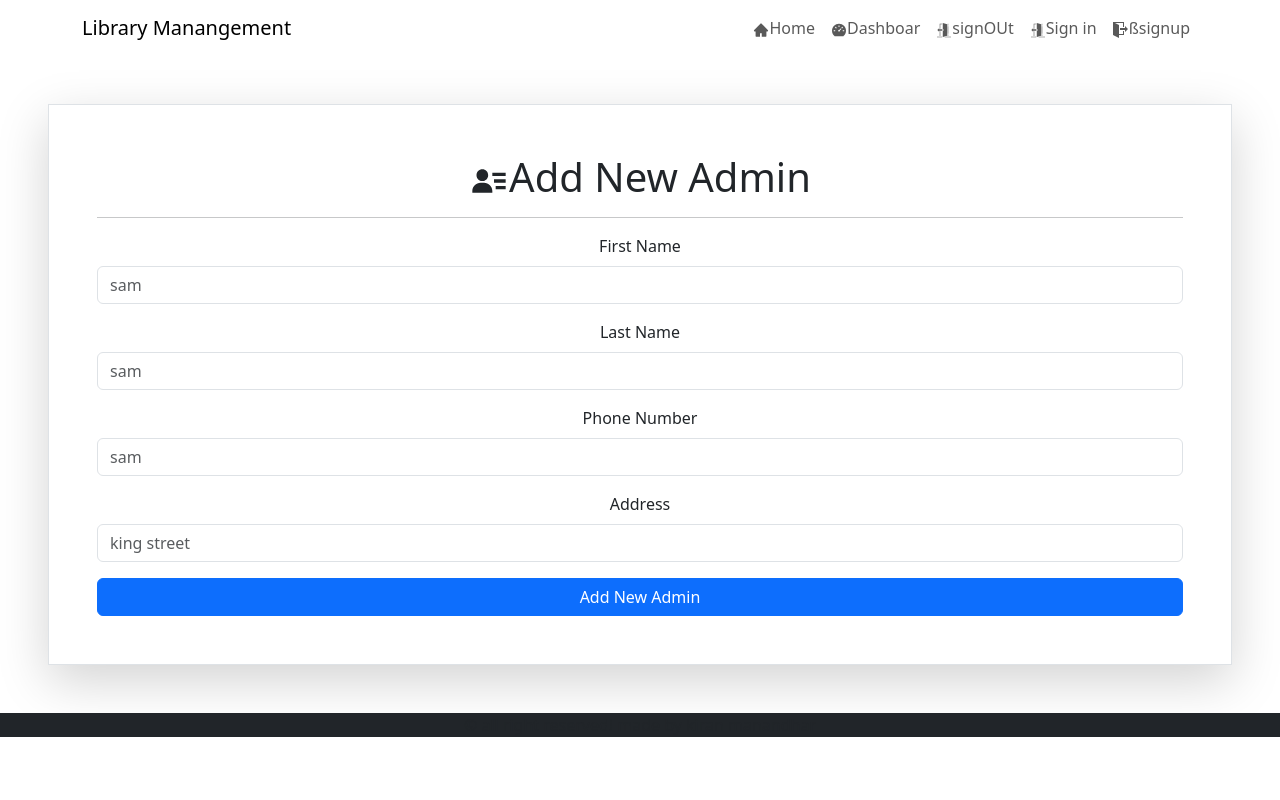
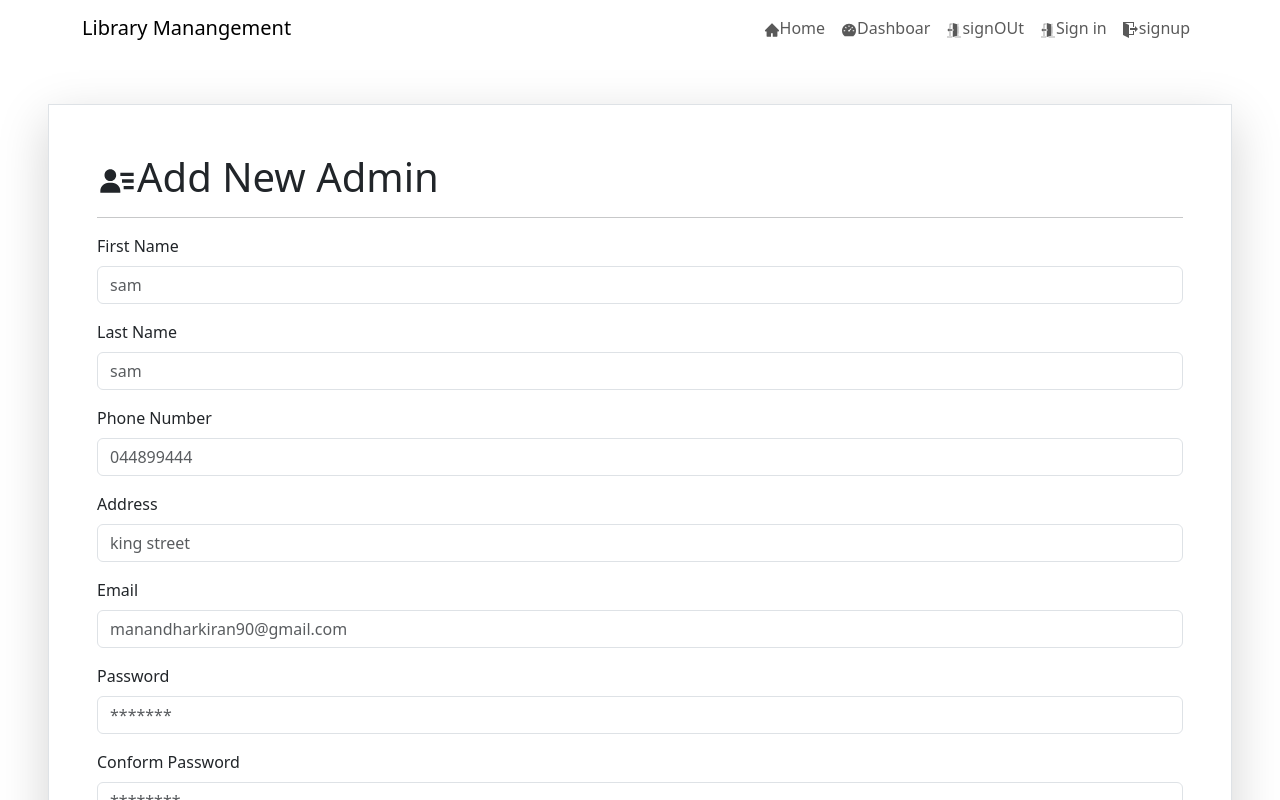
Before and after one commit to kiransamjhana/User_library, a React (Create React App) app: page / in a window 1280 px wide. Shown: the top 800 px of the page. Built offline with nearby package versions, Linux system fonts and the light colour scheme.

Commit message:
new user added in the database

```diff
--- a/src/App.css
+++ b/src/App.css
@@ -1,38 +1,3 @@
-.App {
-  text-align: center;
+.main {
+  min-height: calc(100vh -200px);
 }
-
-.App-logo {
-  height: 40vmin;
-  pointer-events: none;
-}
-
-@media (prefers-reduced-motion: no-preference) {
-  .App-logo {
-    animation: App-logo-spin infinite 20s linear;
-  }
-}
-
-.App-header {
-  background-color: #282c34;
-  min-height: 100vh;
-  display: flex;
-  flex-direction: column;
-  align-items: center;
-  justify-content: center;
-  font-size: calc(10px + 2vmin);
-  color: white;
-}
-
-.App-link {
-  color: #61dafb;
-}
-
-@keyframes App-logo-spin {
-  from {
-    transform: rotate(0deg);
-  }
-  to {
-    transform: rotate(360deg);
-  }
-}
--- a/src/App.js
+++ b/src/App.js
@@ -2,9 +2,10 @@
 
 import { ToastContainer } from "react-toastify";
 import { Routes, Route } from "react-router-dom";
-import { SignUp } from "./components/pages/signup-signin/SignUp";
+import SignUp from "./components/pages/signup-signin/SignUp";
 import { Login } from "./components/pages/signup-signin/Login";
 import { Home } from "./components/pages/home/Home";
+import "react-toastify/dist/ReactToastify.css";
 
 function App() {
   return (
--- a/src/components/layout/Header.js
+++ b/src/components/layout/Header.js
@@ -37,7 +37,7 @@
             <Nav.Link href="#link">
               {" "}
               <ImExit />
-              ßsignup
+              signup
             </Nav.Link>
           </Nav>
         </Navbar.Collapse>
--- a/src/components/pages/home/Home.js
+++ b/src/components/pages/home/Home.js
@@ -1,10 +1,12 @@
 import React from "react";
-import { SignUp } from "../signup-signin/SignUp";
+import SignUp from "../signup-signin/SignUp";
+import { Login } from "../signup-signin/Login";
 
 export const Home = () => {
   return (
     <div>
       <SignUp />
+      <Login />
     </div>
   );
 };
--- a/src/components/pages/signup-signin/SignUp.js
+++ b/src/components/pages/signup-signin/SignUp.js
@@ -9,7 +9,7 @@
 import { toast } from "react-toastify";
 import { postUser } from "../../../helper/axios";
 
-export const SignUp = () => {
+const SignUp = () => {
   const [form, setForm] = useState({});
 
   const handleOnChange = (e) => {
@@ -40,35 +40,59 @@
     const { status, message } = await dataPromise;
     toast[status](message);
   };
+
   const inputs = [
     {
       label: "First Name",
       name: "fname",
       required: true,
       placeholder: "sam",
-      text: "string",
+      type: "text",
     },
     {
       label: "Last Name",
-      name: "fname",
+      name: "lname",
       required: true,
       placeholder: "sam",
-      text: "string",
+      type: "text",
     },
     {
       label: "Phone Number",
-      name: "fname",
+      name: "phone",
       required: true,
-      placeholder: "sam",
-      text: "string",
+      placeholder: "044899444",
+      type: "number",
     },
-    ,
+
     {
       label: "Address",
       name: "address",
       required: true,
       placeholder: "king street",
-      text: "string",
+      type: "text",
+    },
+    {
+      label: "Email",
+      name: "email",
+      required: true,
+      placeholder: "manandharkiran90@gmail.com",
+      type: "email",
+    },
+    {
+      label: "Password",
+      name: "password",
+      required: true,
+      placeholder: "*******",
+      type: "password",
+      minLength: "6",
+    },
+    {
+      label: "Conform Password",
+      name: "confirmPassword",
+      required: true,
+      placeholder: "********",
+      type: "password",
+      minLength: "6",
     },
   ];
   return (
@@ -97,3 +121,5 @@
     </div>
   );
 };
+
+export default SignUp;
```
Also changed, not shown: 1 other file (tests, documents, lock files or other folders).
